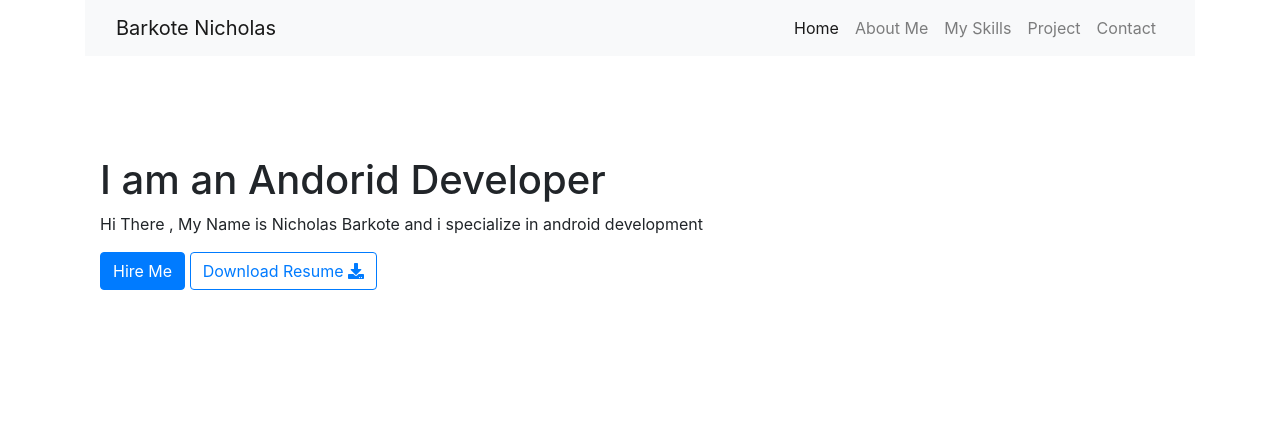
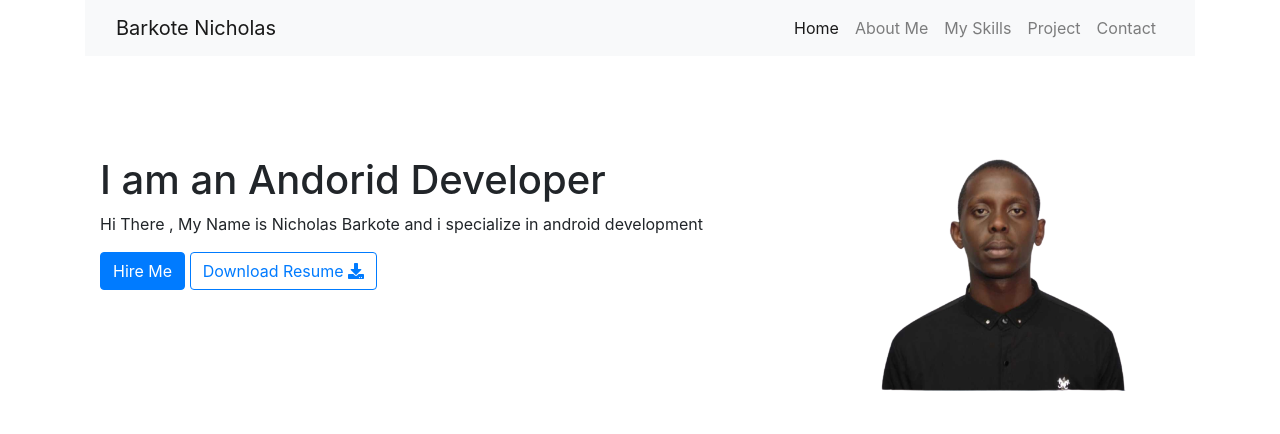
Before and after one commit to barkotenicholas/portfolio, a plain HTML site: page index.html in a window 1280 px wide. Drawn offline with nearby package versions, Linux system fonts and the light colour scheme.

Commit message:
Added image

```diff
--- a/css/style.css
+++ b/css/style.css
@@ -2,6 +2,7 @@
     margin: 100px 0;
 }
 .content-image{
+    width: 100%;
     margin: 40px 0;
 }
 
--- a/index.html
+++ b/index.html
@@ -56,7 +56,7 @@
                     <button class="btn btn-outline-primary btn-second">Download Resume <i class="fa fa-download"></i> </button>
                 </div>
                 <div class="col-4 content-image">
-
+                    <img src="./images/nicholas.png" alt="Nicholas image" class="content-image"/>
                 </div>
             </div>
         </div>
```
Also changed, not shown: images/nicholas.png (added).
